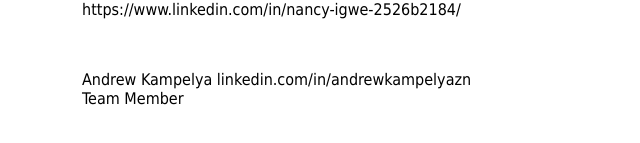
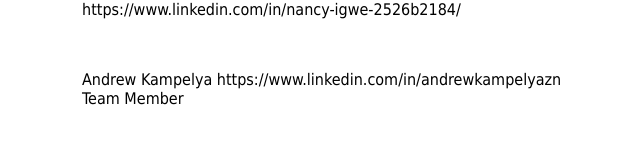
Before and after one commit to BYUI-CIT-262/MicroPagesTeam2, a plain HTML site: page index.html in a window 1280 px wide. Shown: the part 443-586 px from the top of the page, without its empty margins (278-918 px from the left). Drawn offline with Linux system fonts and the light colour scheme.

Commit message:
Update index.html (#9)

```diff
--- a/index.html
+++ b/index.html
@@ -29,7 +29,7 @@
     https://www.linkedin.com/in/nancy-igwe-2526b2184/<br/>
 </p><br/>
 <p>Andrew Kampelya
-   linkedin.com/in/andrewkampelyazn<br/>
+  https://www.linkedin.com/in/andrewkampelyazn<br/>
     Team Member<br/>
     <br/>
 </p><br/>
```
